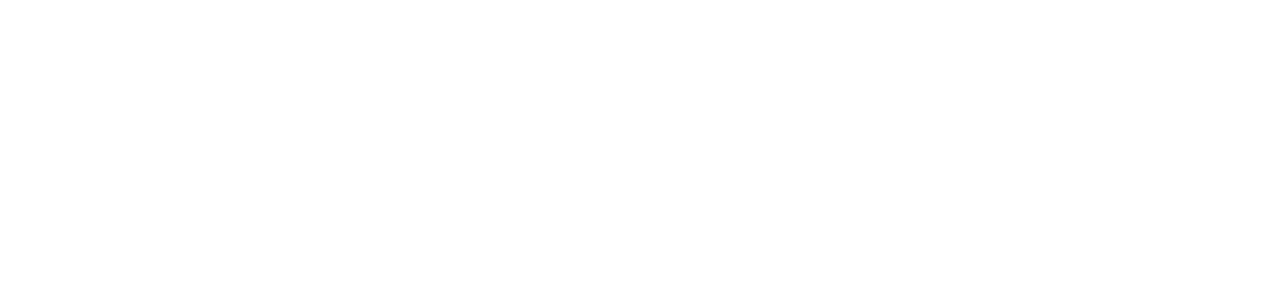
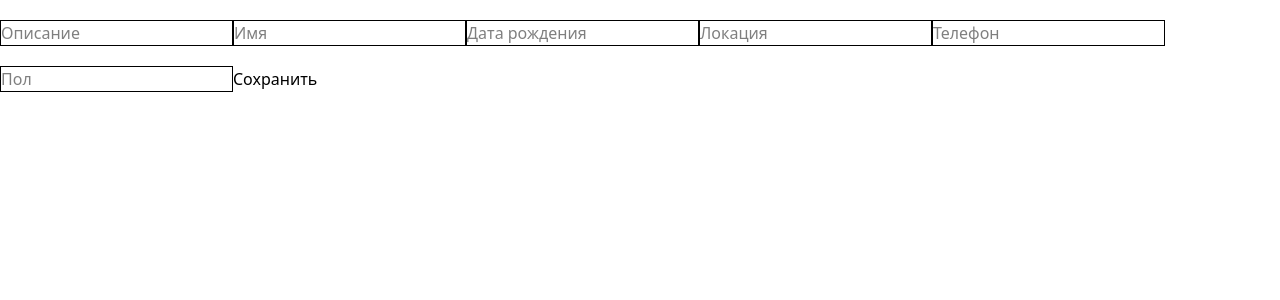
Before and after one commit to denrok15/Blog, a React (Vite) app in the folder frontend/: page /change in a window 1280 px wide. Before the commit this address had no page. Shown: the top 300 px of the page. Built offline with nearby package versions, Linux system fonts and the light colour scheme.

Commit message:
add userstore,profilepage,changeprofilepage fix gitignore init fastapi

```diff
--- a/frontend/src/App.tsx
+++ b/frontend/src/App.tsx
@@ -2,6 +2,8 @@
 import LoginPage from "./components/pages/LoginPage.tsx";
 import MainPage from "./components/pages/MainPage.tsx";
 import RegisterPage from "./components/pages/RegistrPage.tsx";
+import ProfilePage from "./components/pages/ProfilePage.tsx";
+import ChangeProfilePage from "./components/pages/СhangeProfilePage.tsx";
 
 function App() {
     return (
@@ -10,6 +12,8 @@
                 <Route path="/" element={<MainPage/>}/>
                 <Route path="/login" element={<LoginPage/>}/>
                 <Route path="/registr" element={<RegisterPage/>}/>
+                <Route path="/profile" element={<ProfilePage/>}/>
+                <Route path="/change" element={<ChangeProfilePage/>}/>
             </Routes>
 
         </BrowserRouter>
--- a/frontend/src/components/pages/MainPage.tsx
+++ b/frontend/src/components/pages/MainPage.tsx
@@ -3,6 +3,7 @@
         <>
             <a href="/login"><h2>ПРИВЕТ ГО ЛОГИН</h2></a>
             <a href="/registr"><h2>ПРИВЕТ ГО РЕГИСТР</h2></a>
+            <a href="/profile">ЗАХОДИ В ПРОФИЛЬ</a>
         </>
     )
 }
--- /dev/null
+++ b/frontend/src/components/pages/ProfilePage.tsx
@@ -0,0 +1,42 @@
+import {useAuthStore} from "../store/AuthStore.ts";
+import {useUserStore} from "../store/UserStore.ts";
+
+export default function ProfilePage() {
+    const {login, email} = useAuthStore()
+    const {bio,name,birthday,location,phone,gender} = useUserStore()
+    return (
+        <>
+            <div className={'flex justify-center bg-amber-50/60 mr-40 ml-40 '}>
+                <div>
+                    <div className={'bg-blue-100 h-3/4 w-full'}>
+                        <a href="/change">Редактировать профиль</a>
+
+                    </div>
+                    <h2>{login}</h2>
+
+                </div>
+
+            </div>
+
+            <h4>{email}</h4>
+            <div className={'flex justify-start mt-25 ml-10 gap-15'}>
+                <div className={'bg-amber-50/60 p-5 w-1/8 rounded lg'}>
+                    <h4 className={'text-2xl font-semibold text-start'}>About</h4>
+                    <p className={'mt-5'}>{bio?bio:'Не указано'}</p>
+                    <p className={'mt-5'}>{name?name:'Не указано'}</p>
+                    <p className={'mt-5'}>{birthday?birthday:'Не указано'}</p>
+                    <p className={'mt-5'}>{location?location:'Не указано'}</p>
+                    <p className={'mt-5'}>{gender?gender:'Не указано'}</p>
+                    <p className={'mt-5'}>{phone?phone:'Не указано'}</p>
+                </div>
+                <div className={'bg-amber-50/60 p-5 w-1/4 rounded lg'}>
+                    <button className={'ml-3 text-xl'}>Подписчики</button>
+                    <button className={'ml-3 text-xl'}>Подписки</button>
+                    <button className={'ml-3 text-xl'}>Посты</button>
+                </div>
+
+            </div>
+
+        </>
+    )
+}
--- /dev/null
+++ b/frontend/src/components/pages/СhangeProfilePage.tsx
@@ -0,0 +1,66 @@
+import {useUserStore} from "../store/UserStore.ts";
+import {useState} from "react";
+export default function ChangeProfilePage() {
+    const [bioinput,setBioInput] = useState("");
+    const [nameInput, setNameInput] = useState("");
+    const [birthdayInput, setBirthdayInput] = useState("");
+    const [locationInput, setLocationInput] = useState("");
+    const [phoneInput, setPhoneInput] = useState("");
+    const [genderInput, setGenderInput] = useState("");
+    const {setBio,setName,setBirthday,setLocation,setPhone,setGender} = useUserStore()
+    const handleSubmit = (e: React.FormEvent) => {
+        e.preventDefault();
+        setBio(bioinput);
+        setName(nameInput)
+        setBirthday(birthdayInput);
+        setLocation(locationInput);
+        setGender(genderInput);
+        setPhone(phoneInput);
+        alert('Данные сохранены')
+    }
+    return (
+        <>
+            <form onSubmit={handleSubmit}>
+                <input className={'mt-5 border border-black'}
+                       type="text"
+                       placeholder={'Описание'}
+                       value={bioinput}
+                       onChange={(e) => setBioInput(e.target.value)}
+                />
+                <input className={'mt-5 border border-black'}
+                       type="text"
+                       placeholder={'Имя'}
+                       value={nameInput}
+                       onChange={(e) => setNameInput(e.target.value)}
+                />
+                <input className={'mt-5 border border-black'}
+                       type="text"
+                       placeholder={'Дата рождения'}
+                       value={birthdayInput}
+                       onChange={(e) => setBirthdayInput(e.target.value)}
+                />
+                <input className={'mt-5 border border-black'}
+                       type="text"
+                       placeholder={'Локация'}
+                       value={locationInput}
+                       onChange={(e) => setLocationInput(e.target.value)}
+                />
+                <input className={'mt-5 border border-black'}
+                       type="text"
+                       placeholder={'Телефон'}
+                       value={phoneInput}
+                       onChange={(e) => setPhoneInput(e.target.value)}
+                />
+                <input className={'mt-5 border border-black'}
+                       type="text"
+                       placeholder={'Пол'}
+                       value={genderInput}
+                       onChange={(e) => setGenderInput(e.target.value)}
+                />
+                <button type={'submit'}>Сохранить</button>
+
+            </form>
+
+        </>
+    )
+}
--- /dev/null
+++ b/frontend/src/components/store/UserStore.ts
@@ -0,0 +1,35 @@
+import {create} from 'zustand'
+import {persist} from 'zustand/middleware'
+
+interface UserStore {
+    bio: string,
+    name: string,
+    location: string,
+    birthday: string,
+    phone: string,
+    gender: string,
+    setBio: (bio: string) => void,
+    setName: (name: string) => void,
+    setLocation: (email: string) => void,
+    setBirthday: (birthday: string) => void,
+    setPhone: (phone: string) => void,
+    setGender: (gender: string) => void,
+
+}
+export const useUserStore = create<UserStore>()(
+    persist((set) => ({
+    bio: '',
+    name: '',
+    location: '',
+    birthday: '',
+    phone: '',
+    gender: '',
+    setBio: (bio) => set({bio}),
+    setName: (name) => set({name}),
+    setLocation: (location) => set({location}),
+    setBirthday: (birthday) => set({birthday}),
+    setPhone: (phone) => set({phone}),
+    setGender: (gender) => set({gender}),
+}),
+        {name: 'user-store'})
+)
```
